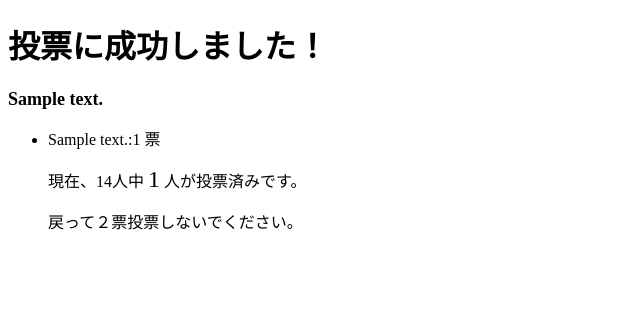
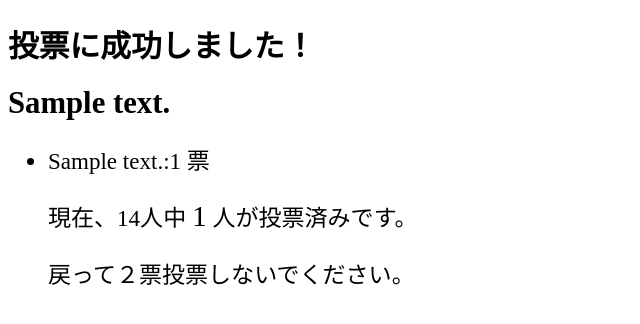
Before and after one commit to takasan1234/tt-presents, a Django app: page /polls/1/results/ in a window 1280 px wide. Shown: the top 324 px of the page, without its empty margins (0-640 px from the left). Run offline with Django 4.2, Linux system fonts and the light colour scheme; tables that the repository leaves empty hold one stand-in row (values such as "Sample post").

Commit message:
ｃｓｓ修正版

```diff
--- a/Django/mysite/polls/templates/polls/detail.html
+++ b/Django/mysite/polls/templates/polls/detail.html
@@ -21,7 +21,7 @@
                 <label for="choice{{ forloop.counter }}">{{ choice.choice_text}}</label><br>
             {% endfor %}
         </div>
-        <input type="submit" value="Vote">
+        <input type="submit" value="Vote" style="width: 6vw; height: 3vw;">
     </form>
     <br>
     <!-- <form action="{% url 'polls:resets' question.id %}" method="POST">
--- a/Django/mysite/polls/templates/polls/forresets.html
+++ b/Django/mysite/polls/templates/polls/forresets.html
@@ -22,6 +22,8 @@
     <a href="{% url 'polls:index' %}">質問一覧に戻る</a>
     <br>
     <p>Total Votes: {{ sum.sum_votes }}</p>
+<style>
 
+</style>
 </body>
 </html>
--- a/Django/mysite/polls/templates/polls/index.html
+++ b/Django/mysite/polls/templates/polls/index.html
@@ -17,4 +17,9 @@
             <p>No polls are available.</p>
     {% endif %}
 </body>
+<style>
+    a{
+        font-size: 2vw;
+    }
+</style>
 </html>
--- a/Django/mysite/polls/templates/polls/results.html
+++ b/Django/mysite/polls/templates/polls/results.html
@@ -5,19 +5,33 @@
     <title>Polls アプリケーション</title>
 </head>
 <body>
-    <h1 style="font-size: 32px;">投票に成功しました！</h1>
-    <h1 style="font-size: 18px;">{{ question.question_text }}</h1>
+    <h1>投票に成功しました！</h1>
+    <h1>{{ question.question_text }}</h1>
         <ul>
         {% for choice in question.choice_set.all %}
             <li>{{ choice.choice_text }}:{{ choice.votes }} 票</li>
         {% endfor %}
         {% for sum in question.sum_set.all %}
-            <p>現在、14人中 <span style="font-size: 150%;">{{ sum.sum_votes }}</span> 人が投票済みです。</p>
+            <p>現在、14人中 <span>{{ sum.sum_votes }}</span> 人が投票済みです。</p>
             <p>戻って２票投票しないでください。</p>
         {% endfor %}
 
         </ul>
-    </body>
+    <style>
+        h1{
+            font-size: 2.4vw;
+        }
+        li{
+            font-size: 1.8vw;
+        }
+        p{
+            font-size: 1.8vw;
+        }
+        span{
+            font-size:2.3vw
+        }
+    </style>
+</body>
     <script>
         const timer = 1000    // ミリ秒で間隔の時間を指定
         window.addEventListener('load',function(){
```
Also changed, not shown: Django/mysite/db.sqlite3 (added).
